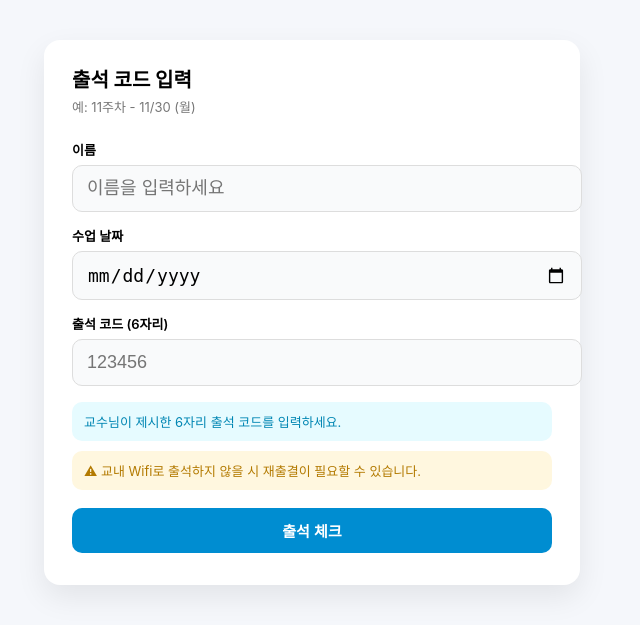
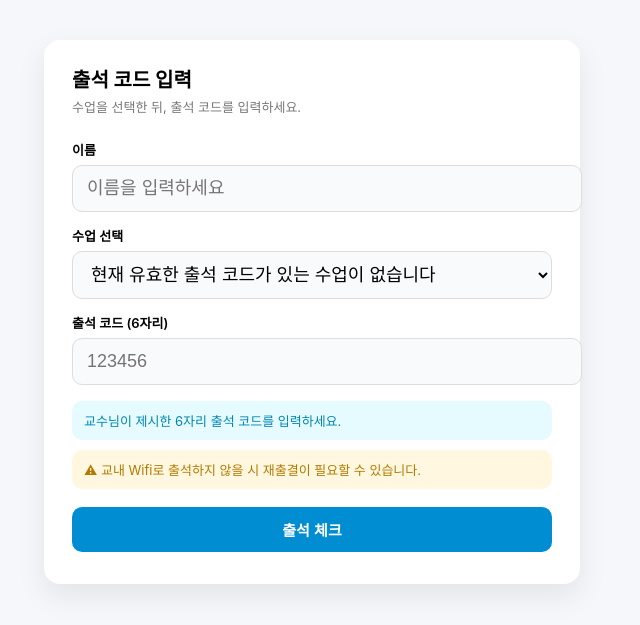
Before and after one commit to JuHyeonAh/IP_Smart_LMS, a FastAPI app: template templates/student.html in a window 1280 px wide. Shown: the top 625 px of the page, without its empty margins (328-968 px from the left). Run offline with FastAPI, Linux system fonts and the light colour scheme; the template is opened without the code that fills it, so the values that code supplies are empty.

Commit message:
UI 변경 및 배포 에러 해결

```diff
--- a/main.py
+++ b/main.py
@@ -54,20 +54,52 @@ def classify_ip(ip: str) -> tuple[str, str]:
     return "SUSPICIOUS", "❗ 외부망 (LTE 등) 의심됨"
 
 
+async def get_active_sessions():
+    """
+    현재 유효한 출석 코드가 있는 수업(날짜) 목록을 만든다.
+    - 같은 날짜(session_date)는 한 번만 표시
+    - 각 항목에 유효 종료 시간 문자열도 같이 전달
+    """
+    now = datetime.now()
+    cursor = code_collection.find(
+        {"valid_until": {"$gt": now}}
+    ).sort("valid_until", 1)
+
+    codes = await cursor.to_list(length=100)
+
+    sessions = []
+    seen_dates = set()
+
+    for c in codes:
+        sd = c.get("session_date")
+        if sd in seen_dates:
+            continue
+        seen_dates.add(sd)
+
+        sessions.append(
+            {
+                "session_date": sd,
+                "end_str": c["valid_until"].strftime("%m/%d %H:%M"),
+            }
+        )
+
+    return sessions
+
 # --------- 학생용 --------- #
 
 @app.get("/student")
 async def student_page(request: Request):
+    sessions = await get_active_sessions()
+
     return templates.TemplateResponse(
         "student.html",
         {
             "request": request,
             "result": None,
-            "ip_status_message": None
+            "ip_status_message": None,
+            "sessions": sessions,   # ✅ 유효한 수업 목록
         }
     )
-
-
 @app.post("/student/attend")
 async def student_attend(
     request: Request,
@@ -75,7 +107,6 @@ async def student_attend(
     session_date: str = Form(...),
     attendance_code: str = Form(...)
 ):
-    # client_ip = request.client.host or "unknown"
     client_ip = get_client_ip(request)
     ip_status, ip_status_message = classify_ip(client_ip)
     now = datetime.now()  # 로컬(KST) 기준
@@ -114,15 +145,18 @@ async def student_attend(
             await attendance_collection.insert_one(attend_doc)
             result = "출석이 정상적으로 처리되었습니다."
 
+    # ✅ 다시 유효한 수업 목록 가져오기
+    sessions = await get_active_sessions()
+
     return templates.TemplateResponse(
         "student.html",
         {
             "request": request,
             "result": result,
-            "ip_status_message": ip_status_message
+            "ip_status_message": ip_status_message,
+            "sessions": sessions,
         }
     )
-
 
 # --------- 교수용 메인 화면 --------- #
 
--- a/requirements.txt
+++ b/requirements.txt
@@ -4,3 +4,4 @@ jinja2
 motor
 python-dotenv
 python-multipart
+certifi
--- a/templates/student.html
+++ b/templates/student.html
@@ -8,19 +8,42 @@
 <body>
 <div class="container">
     <div class="title">출석 코드 입력</div>
-    <div class="subtitle">예: 11주차 - 11/30 (월)</div>
+    <div class="subtitle">수업을 선택한 뒤, 출석 코드를 입력하세요.</div>
 
     <form method="post" action="/student/attend">
+        <!-- 이름 -->
         <div class="label">이름</div>
-        <input class="input-box" name="student_name" placeholder="이름을 입력하세요" required>
+        <input
+            class="input-box"
+            name="student_name"
+            placeholder="이름을 입력하세요"
+            required
+        >
 
-        <!-- ✅ 수업 날짜로 출결 구분 -->
-        <div class="label" style="margin-top: 14px;">수업 날짜</div>
-        <input class="input-box" type="date" name="session_date" required>
+        <!-- ✅ 날짜 대신: 현재 유효한 수업 목록 중 선택 -->
+        <div class="label" style="margin-top: 14px;">수업 선택</div>
+        <select class="input-box" name="session_date" required>
+            {% if sessions and sessions|length > 0 %}
+                <option value="">수업(날짜)을 선택하세요</option>
+                {% for s in sessions %}
+                    <option value="{{ s.session_date }}">
+                        {{ s.session_date }} (유효 종료: {{ s.end_str }})
+                    </option>
+                {% endfor %}
+            {% else %}
+                <option value="">현재 유효한 출석 코드가 있는 수업이 없습니다</option>
+            {% endif %}
+        </select>
 
+        <!-- 출석 코드 입력 -->
         <div class="label" style="margin-top: 14px;">출석 코드 (6자리)</div>
-        <input class="input-box" name="attendance_code" maxlength="6"
-               placeholder="123456" required>
+        <input
+            class="input-box"
+            name="attendance_code"
+            maxlength="6"
+            placeholder="123456"
+            required
+        >
 
         <div class="info-box">
             교수님이 제시한 6자리 출석 코드를 입력하세요.
```
Also changed, not shown: templates/teacher_detail.html (+5 -2 lines).
